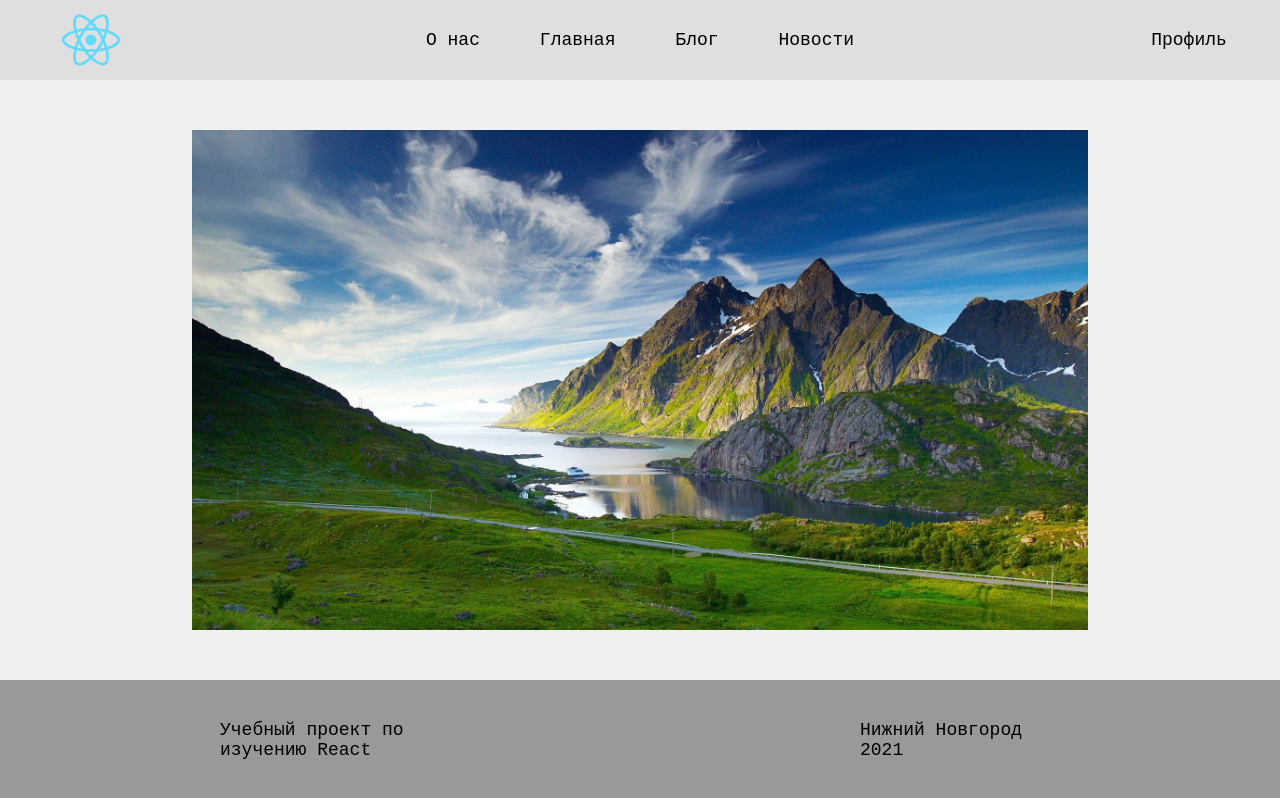
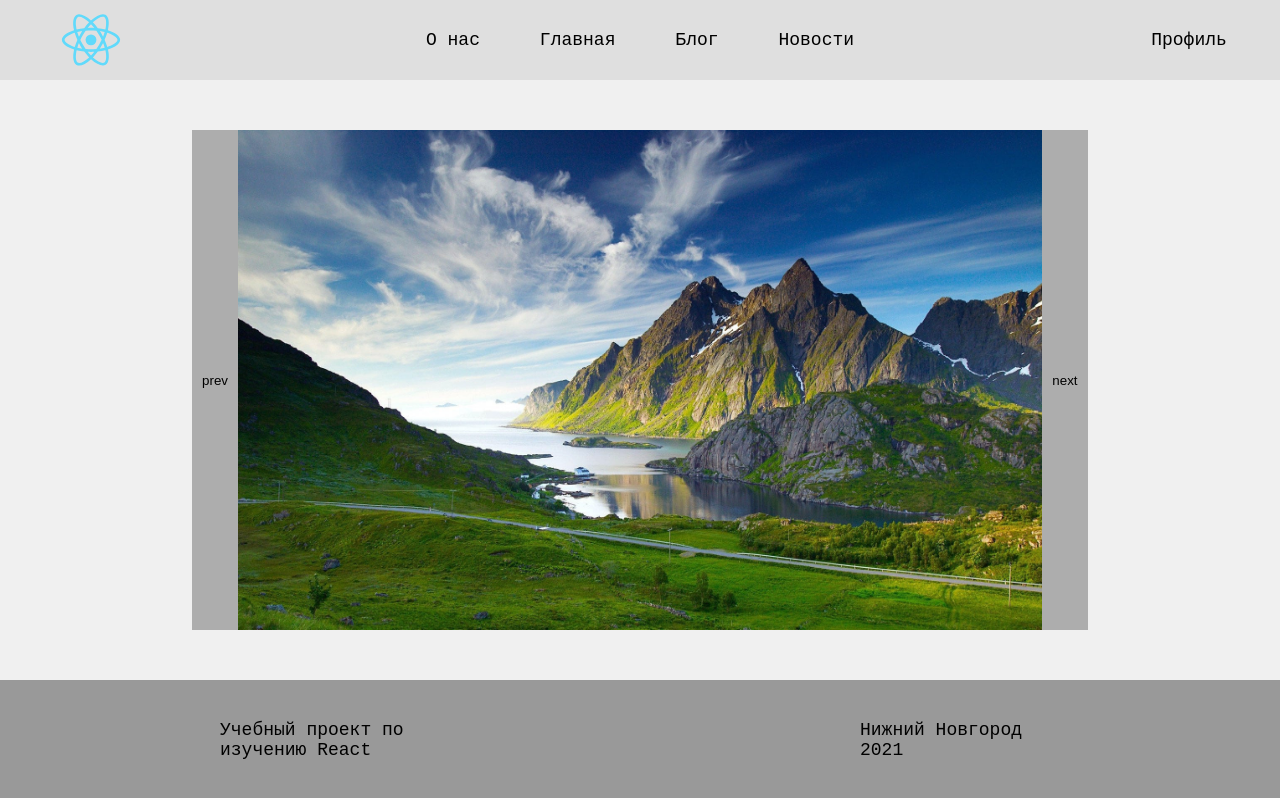
Before and after one commit to ukonsas28/first_lesson, a React (Create React App) app: page / in a window 1280 px wide. Built offline with nearby package versions, Linux system fonts and the light colour scheme.

Commit message:
add slider

```diff
--- a/src/Components/MainPage/Slider/Slider.module.scss
+++ b/src/Components/MainPage/Slider/Slider.module.scss
@@ -3,4 +3,5 @@
     width: 70%;
     margin: 0 auto;
     padding: 50px 0;
+    display: flex;
 }
--- /dev/null
+++ b/src/Components/MainPage/Slider/SliderButton/SliderButton.module.scss
@@ -0,0 +1,6 @@
+.slider-button{
+    border: none;
+    height: 100%;
+    width: 50px;
+    background-color: rgb(173, 173, 173);
+}
--- /dev/null
+++ b/src/Components/MainPage/Slider/SliderButton/index.tsx
@@ -0,0 +1,24 @@
+import React from "react";
+import style from "./SliderButton.module.scss";
+
+interface IProps {
+  handler(): void;
+  description: string;
+}
+class SliderButton extends React.PureComponent<any, IProps> {
+  render() {
+    const { handler, description } = this.props;
+    return (
+      <>
+        <button
+          className={style["slider-button"]}
+          type="button"
+          onClick={handler}>
+          {description}
+        </button>
+      </>
+    );
+  }
+}
+
+export default SliderButton;
--- a/src/Components/MainPage/Slider/index.tsx
+++ b/src/Components/MainPage/Slider/index.tsx
@@ -4,6 +4,7 @@ import first_slide from "../../../assets/image/first_slide.jpg";
 import second_slide from "../../../assets/image/second_slide.jpg";
 import third_slide from "../../../assets/image/third_slide.jpg";
 import SliderItem from "./SliderItem";
+import SliderButton from "./SliderButton";
 
 interface IState {
   currentImage: number;
@@ -19,15 +20,35 @@ class Slider extends React.Component<any, IState> {
     this.state = { currentImage: 0 };
   }
 
+  prevImage = () => {
+    const { currentImage } = this.state;
+    if (currentImage === 0) {
+      this.setState({ currentImage: imageArr.length - 1 });
+    } else {
+      this.setState({ currentImage: currentImage - 1 });
+    }
+  };
+
+  nextImage = () => {
+    const { currentImage } = this.state;
+    if (currentImage === imageArr.length - 1) {
+      this.setState({ currentImage: 0 });
+    } else {
+      this.setState({ currentImage: currentImage + 1 });
+    }
+  };
+
   render() {
     const { currentImage } = this.state;
     return (
       <>
         <div className={style.slider_wrapper}>
+          <SliderButton handler={this.prevImage} description="prev" />
           <SliderItem
             link={imageArr[currentImage].link}
             description={imageArr[currentImage].description}
           />
+          <SliderButton handler={this.nextImage} description="next" />
         </div>
       </>
     );
```
